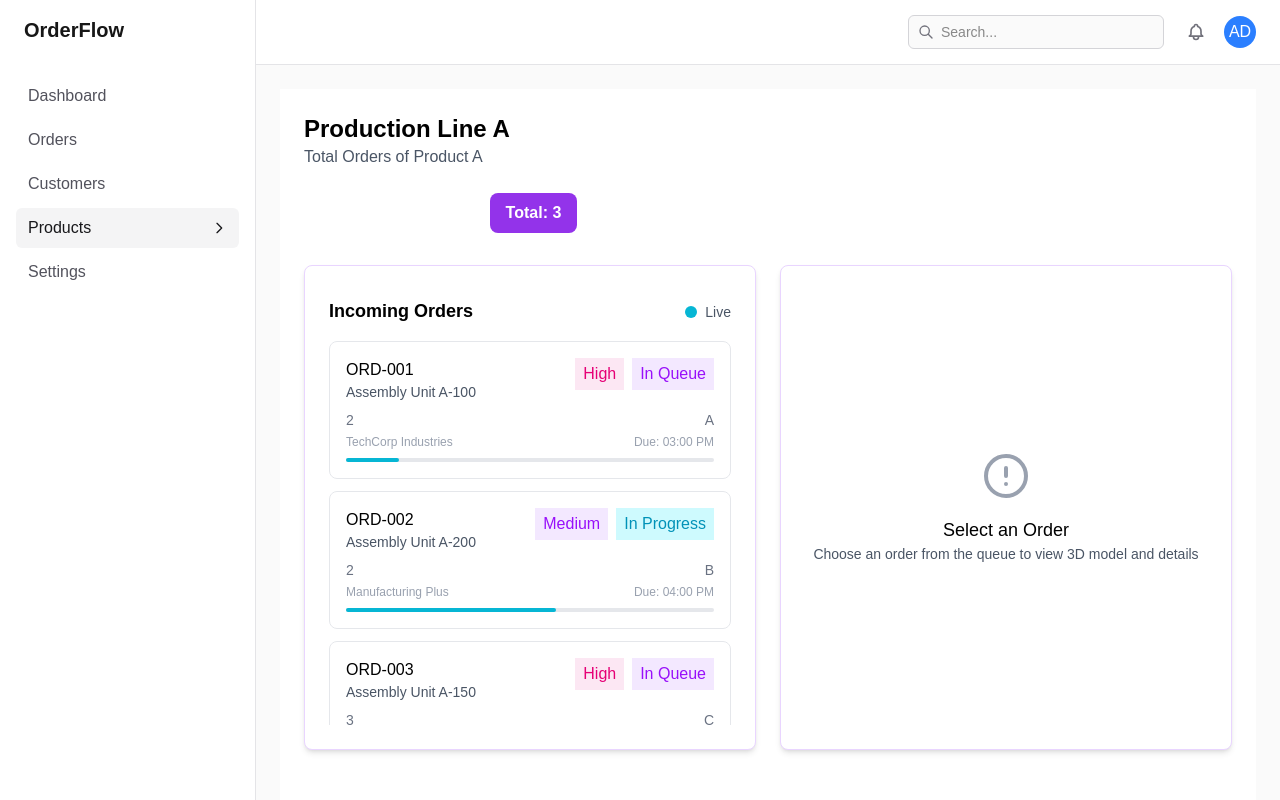
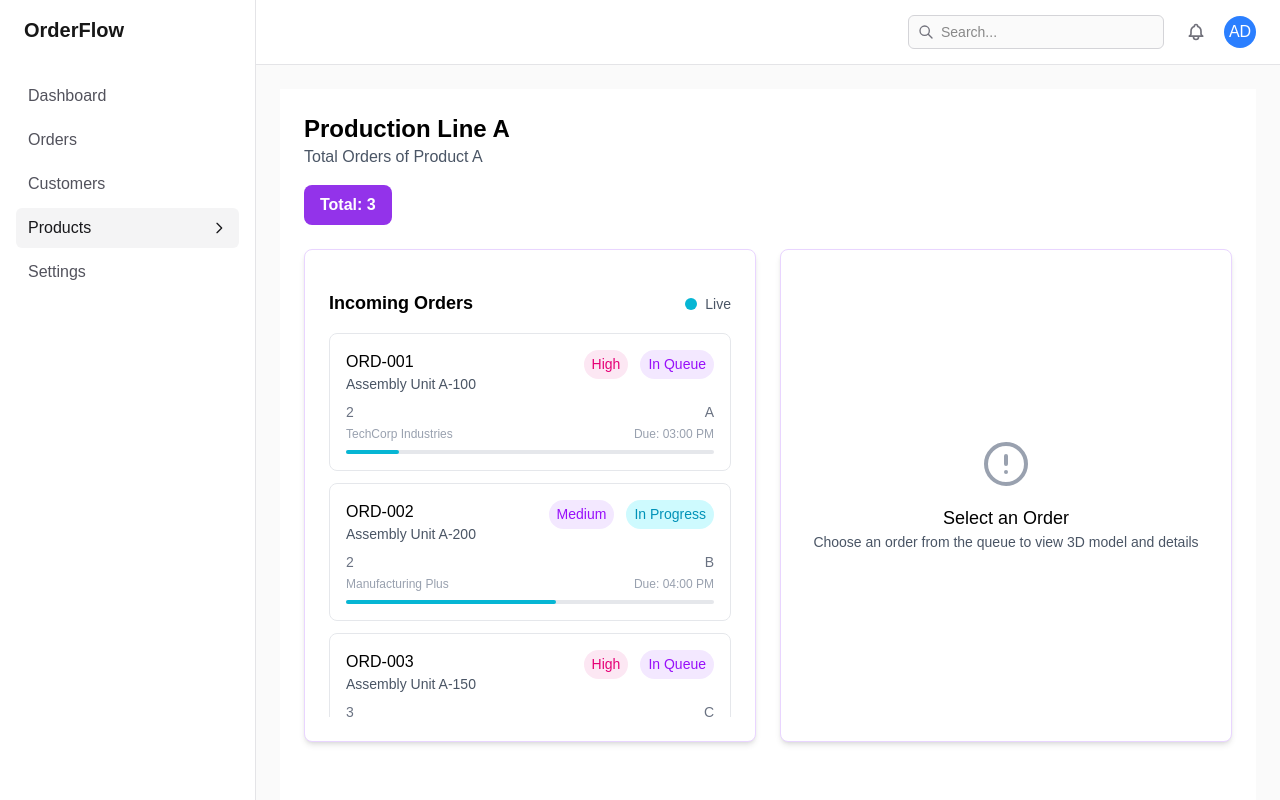
Before and after one commit to zuyd-projects/Casusgroep-1, a Next.js app in the folder frontend/: page /dashboard/products/a in a window 1280 px wide. Built offline with nearby package versions, Linux system fonts and the light colour scheme.

Commit message:
Feat frontend: changes styling.css and added more generalized components of page.js from a

```diff
--- a/frontend/src/app/dashboard/products/a/page.js
+++ b/frontend/src/app/dashboard/products/a/page.js
@@ -2,16 +2,12 @@
 import '../styles.css';
 
 import React, { useState, useEffect } from 'react';
-
-{/*Imports to support 3D object from Blender for now (Check down the line) */}
-import {  Clock, CheckCircle, AlertCircle, Play, RotateCcw, ZoomIn, ZoomOut, Move3D
-}
-from 'lucide-react';
+import { Clock, CheckCircle, AlertCircle, Play, RotateCcw, ZoomIn, ZoomOut, Move3D } from 'lucide-react';
 
 const ProductionLineDashboard = () => {
+  // TODO: Replace with backend data in the future
   const [selectedOrder, setSelectedOrder] = useState(null);
   const [orders, setOrders] = useState([
-    // Sample orders data
     {
       id: 'ORD-001',
       productName: 'Assembly Unit A-100',
@@ -61,7 +57,7 @@ const ProductionLineDashboard = () => {
     { id: 7, name: 'Complete', description: 'Order Finished' }
   ];
 
-  // Simulate real-time updates
+  // Simulate real-time updates (dummy data only)
   useEffect(() => {
     const interval = setInterval(() => {
       const now = new Date();
@@ -85,6 +81,7 @@ const ProductionLineDashboard = () => {
     return () => clearInterval(interval);
   }, [orders.length]);
 
+  // Placeholder functions for future backend integration
   const completeOrder = (orderId) => {
     setOrders(prev => prev.filter(order => order.id !== orderId));
     if (selectedOrder && selectedOrder.id === orderId) {
@@ -129,7 +126,6 @@ const ProductionLineDashboard = () => {
 
   return (
     <div className="h-screen bg-white">
-      {/* Main Content */}
       <div className="w-full overflow-hidden">
         {/* Progress Bar */}
         {selectedOrder && (
@@ -174,26 +170,24 @@ const ProductionLineDashboard = () => {
           <div className="mb-6">
             <h2 className="text-2xl font-bold text-black">Production Line A</h2>
             <p className="text-gray-600">Total Orders of Product A</p>
-          </div>
-
-          {/* Total order of product A label */}
-          <div className="w-full mb-8">
-            <span className="total-product-orders-badge"style={{ marginLeft: '20%' }}>
-              Total: 3 {/*Harcoded number for orders , change to proper back-end notation*/}
-            </span>
+            {/* Move the badge here and align left */}
+            <div className="left-aligned-badge-container">
+              <span className="total-product-orders-badge">
+                Total: {orders.length} {/* Replace with backend data in the future */}
+              </span>
+            </div>
           </div>
 
           <div className="dashboard-grid">
-            {/* Left Side - Orders Overview */}
+            {/* Orders Overview */}
             <div className="order-card">
-              <div className="flex items-center justify-between mb-4">
-                <h3 className="section-header-order">  Incoming Orders</h3>
+              <div className="order-header-text">
+                <h3 className="section-header-order">Incoming Orders</h3>
                 <div className="live-indicator-satus-text">
                   <div className="live-indicator"></div>
                   <span className="text-sm text-gray-600">Live</span>
                 </div>
               </div>
-
               <div className="space-y-3 max-h-96 overflow-y-auto">
                 {orders.map((order) => (
                   <div
@@ -219,17 +213,14 @@ const ProductionLineDashboard = () => {
                         </span>
                       </div>
                     </div>
-
                     <div className="flex justify-between text-sm text-gray-500">
                       <span>{order.quantity}</span>
                       <span>{order.unit}</span>
                     </div>
-
                     <div className="flex justify-between text-xs text-gray-400 mt-1">
                       <span>{order.customer}</span>
                       <span>Due: {formatTime(order.dueDate)}</span>
                     </div>
-
                     {/* Mini progress indicator */}
                     <div className="mt-2">
                       <div className="mini-progress-bar">
@@ -244,7 +235,7 @@ const ProductionLineDashboard = () => {
               </div>
             </div>
 
-            {/* Right Side - 3D Product Placeholder */}
+            {/* 3D Product Placeholder and Order Details */}
             <div className="order-card">
               {selectedOrder ? (
                 <div>
@@ -252,7 +243,6 @@ const ProductionLineDashboard = () => {
                     <h3 className="text-xl font-bold text-black">{selectedOrder.productName}</h3>
                     <p className="text-gray-600">Order: {selectedOrder.id}</p>
                   </div>
-
                   {/* 3D Product Viewer Placeholder */}
                   <div className="mb-6">
                     <div className="w-full h-80 bg-gradient-to-br from-purple-100 to-cyan-100 rounded-lg flex items-center justify-center border-2 border-dashed border-purple-300 relative">
@@ -262,7 +252,6 @@ const ProductionLineDashboard = () => {
                         <p className="text-sm text-gray-600">Interactive 3D model will be displayed here</p>
                         <p className="text-xs text-gray-500 mt-2">Rotate • Zoom • Inspect</p>
                       </div>
-
                       {/* 3D Controls Placeholder */}
                       <div className="absolute top-4 right-4 flex flex-col space-y-2">
                         <button className="p-2 bg-white rounded-lg shadow-md hover:bg-purple-50 transition-colors">
@@ -277,7 +266,6 @@ const ProductionLineDashboard = () => {
                       </div>
                     </div>
                   </div>
-
                   {/* Order Information */}
                   <div className="grid grid-cols-2 gap-4 mb-6">
                     <div className="bg-purple-50 p-3 rounded-lg">
@@ -299,7 +287,6 @@ const ProductionLineDashboard = () => {
                       </span>
                     </div>
                   </div>
-
                   {/* Action Buttons */}
                   <div className="flex space-x-3">
                     {selectedOrder.status === 'In Queue' && (
@@ -311,7 +298,6 @@ const ProductionLineDashboard = () => {
                         Start Assembly
                       </button>
                     )}
-
                     {selectedOrder.status === 'In Progress' && (
                       <button
                         onClick={() => completeOrder(selectedOrder.id)}
--- a/frontend/src/app/dashboard/products/styles.css
+++ b/frontend/src/app/dashboard/products/styles.css
@@ -11,21 +11,37 @@
   box-shadow: none;
 }
 
+/* Card container for order lists and details */
 .order-card {
   background-color: #fff;
   border-radius: 0.5rem;
   box-shadow: 0 4px 6px -1px rgba(0,0,0,0.1), 0 2px 4px -2px rgba(0,0,0,0.1);
   border: 1px solid #e9d5ff;
   padding: 1.5rem;
+  margin-bottom: 2rem;
 }
 
+/* Section header for cards */
 .section-header-order {
   font-size: 1.125rem;
   font-weight: 600;
   color: #000;
-  margin-top: 2%;
+  margin-bottom: 0;
+}
+.order-header-text{
+  display: flex;
+  justify-content: space-between;
+  align-items: center;
+  margin-top: 1rem;
+  margin-bottom: 1rem;
 }
 
+/* Live indicator and status row */
+.live-indicator-satus-text {
+  display: flex;
+  align-items: center;
+  margin: 0;
+}
 .live-indicator {
   width: 0.75rem;
   height: 0.75rem;
@@ -34,18 +50,25 @@
   margin-right: 0.5rem;
 }
 
+/* Status and priority pill */
 .status-pill {
   padding-left: 0.5rem;
   padding-right: 0.5rem;
   padding-top: 0.25rem;
   padding-bottom: 0.25rem;
+  border-radius: 9999px;
+  font-size: 0.875rem;
+  font-weight: 500;
+  margin-left: 0.25rem;
 }
 
+/* Mini progress bar container */
 .mini-progress-bar {
   width: 100%;
   background-color: #e5e7eb;
   border-radius: 9999px;
   height: 0.25rem;
+  margin-top: 0.5rem;
 }
 
 .mini-progress-bar-fill {
@@ -55,6 +78,7 @@
   transition: all 0.3s;
 }
 
+/* Main grid for dashboard */
 .dashboard-grid {
   display: grid;
   grid-template-columns: repeat(2, minmax(0, 1fr));
@@ -62,6 +86,7 @@
   height: 100%;
 }
 
+/* Centered container for badge */
 .centered-badge-container {
   display: flex;
   justify-content: center;
@@ -69,9 +94,23 @@
   margin-left: -50%;
   box-shadow: 0 10px 15px -3px rgba(0,0,0,0.1), 0 4px 6px -4px rgba(0,0,0,0.1);
 }
-.live-indicator-satus-text
-{
+
+/* production-line-header*/
+.page-padding {
+  padding: 1.5rem;
+}
+
+.section-margin-bottom {
+  margin-bottom: 1.5rem;
+}
+
+.block-margin-bottom {
+  margin-bottom: 1rem;
+}
+
+.left-aligned-badge-container {
   display: flex;
-  align-items: center;
-  margin-top: 2%;
+  justify-content: flex-start;
+  margin-top: 1rem;
+  margin-bottom: 0.5rem;
 }
```
